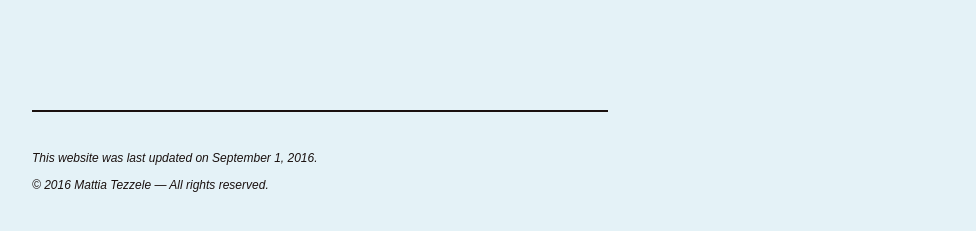
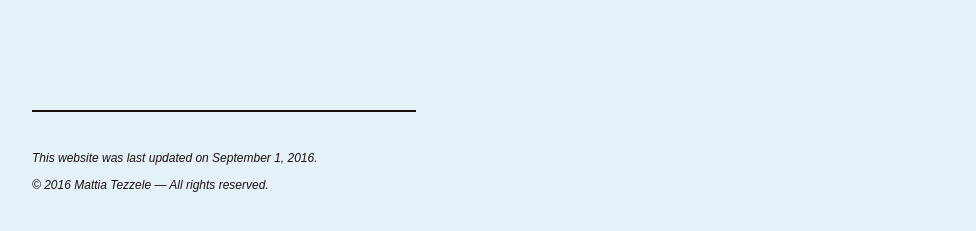
Before and after one commit to mrzool/mrzool.github.io, a Jekyll site: the page built from index.md, in a window 1280 px wide. Shown: the part 654-885 px from the top of the page, without its empty margins (0-976 px from the left). Built offline with Jekyll 4.4.1, drawn with Linux system fonts in a browser that asks for light colours.

Commit message:
shorter footer separator

```diff
--- a/_includes/_footer.html
+++ b/_includes/_footer.html
@@ -1,5 +1,5 @@
 <footer class="ml2 mr2 px2 mt2">
-  <div class="border-top py3 max-width-2">
+  <div class="border-top py3 max-width-1">
     <small class="h6"><i>This website was last updated on {{ 'now' | date: "%B %-d, %Y" }}.</i><br>
       <i>&copy; {{ 'now' | date: "%Y" }} Mattia Tezzele &mdash; All rights reserved.</i> </small>
   </div>
```
